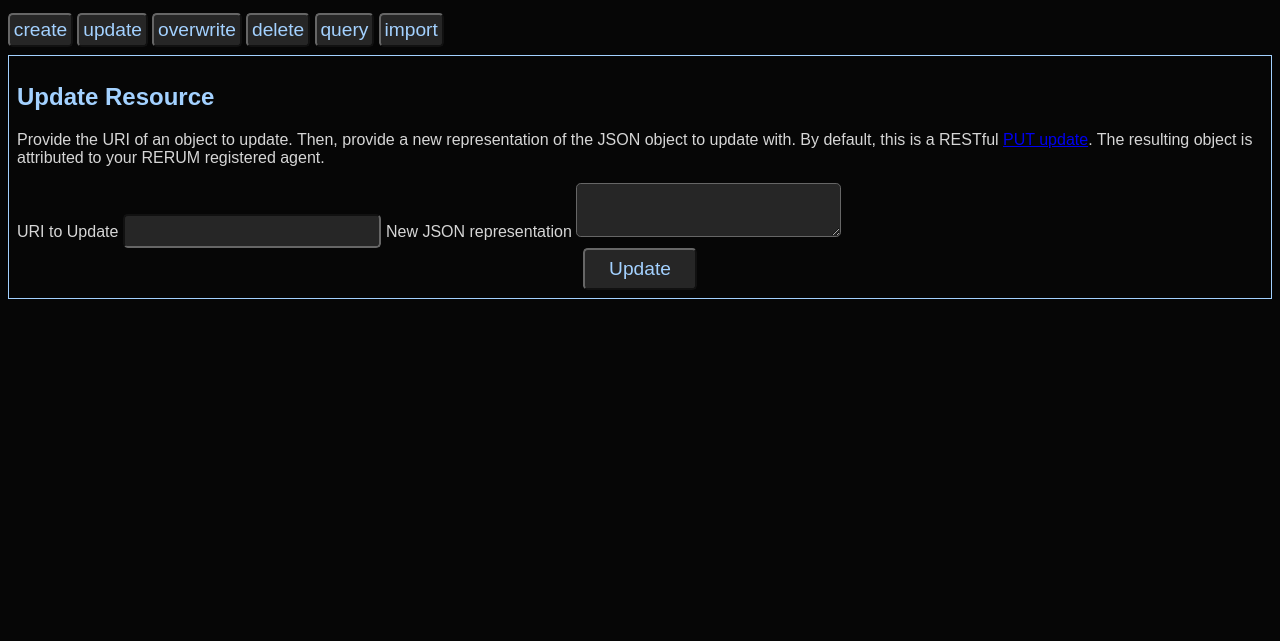
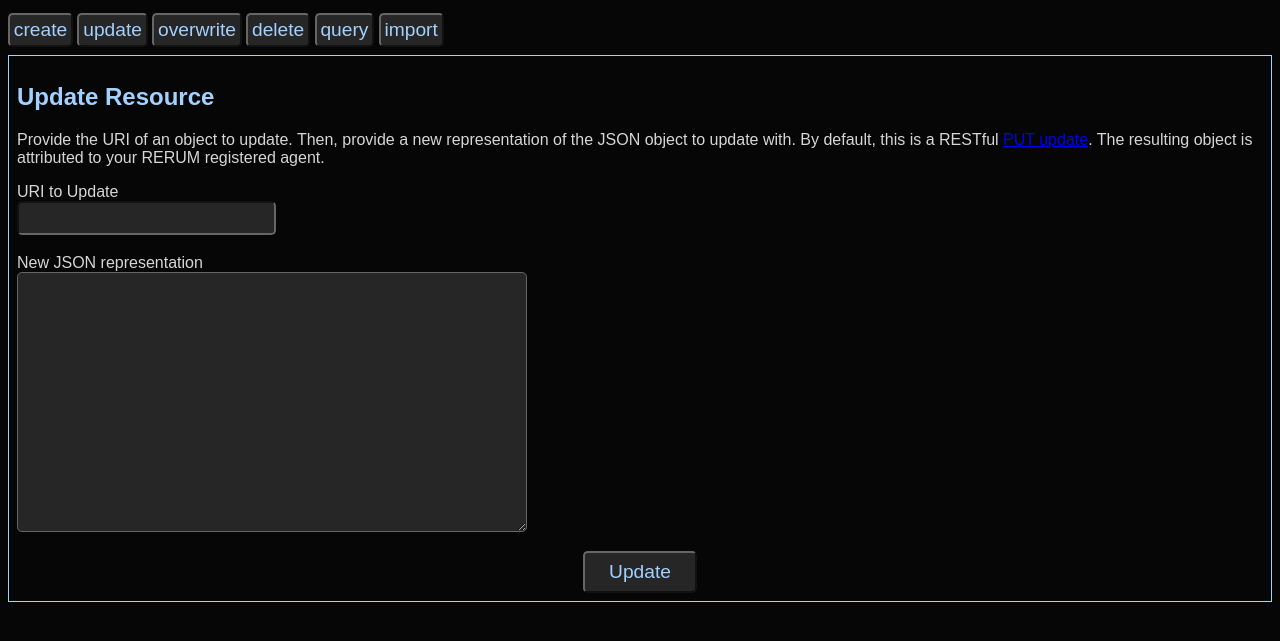
Before and after one commit to CenterForDigitalHumanities/TinyThings, a plain HTML site: page web/index.html in a window 1280 px wide. Both pictures are taken after a click on the button "update". Shown: the part 101-742 px from the top of the page. Drawn offline with Linux system fonts and the light colour scheme.

Commit message:
This is the one

```diff
--- a/web/index.html
+++ b/web/index.html
@@ -17,7 +17,8 @@
             h5,
             h6,
             button,
-            input {
+            input,
+            textarea{
                 color: #a3d1ff;
             }
 
@@ -29,6 +30,11 @@
                 border-radius: .25em;
                 padding: .2em;
                 font-size: 1.2rem;
+            }
+
+            textarea, input{
+                display: block;
+                margin-bottom: 1em;
             }
 
             button[type="submit"] {
@@ -87,7 +93,7 @@
                 font-size: 0.8rem;
                 line-height: 1.2;
             }
-            #createJSON{
+            #createJSON, #updateJSON, #overwriteJSON{
                 width: 500px;
                 height: 250px;
             }
@@ -113,7 +119,7 @@
 
         <form id="query" action="javascript:void(0);" onsubmit="queryAction(this)" data-hidden="true">
             <h2>Find by Property</h2>
-            <p>Enter a key and value pair to search RERUM for objects with that entry.
+            <p>Enter a key and value to search RERUM for objects containing that key-value pair.
                *Note RERUM supports more complex queries than this simple form (multi-key, embedded-key, wildcards, etc.)
             </p>
             <label for="importId">
```
